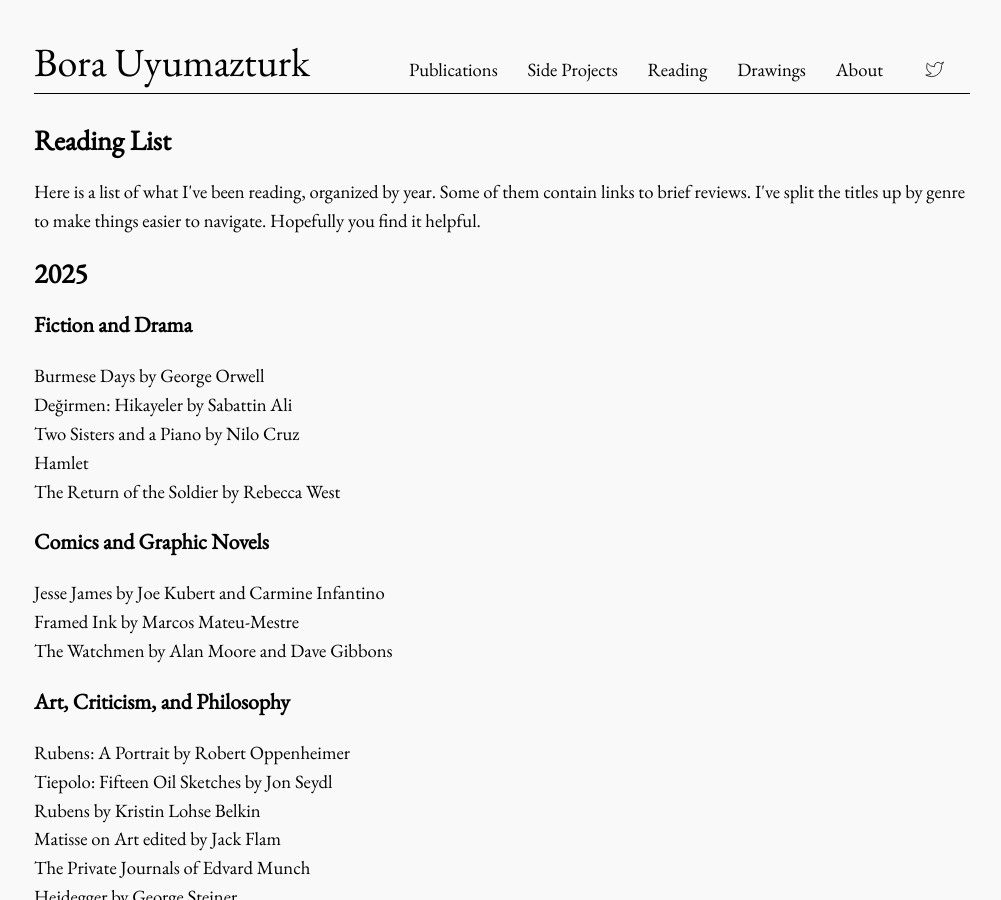
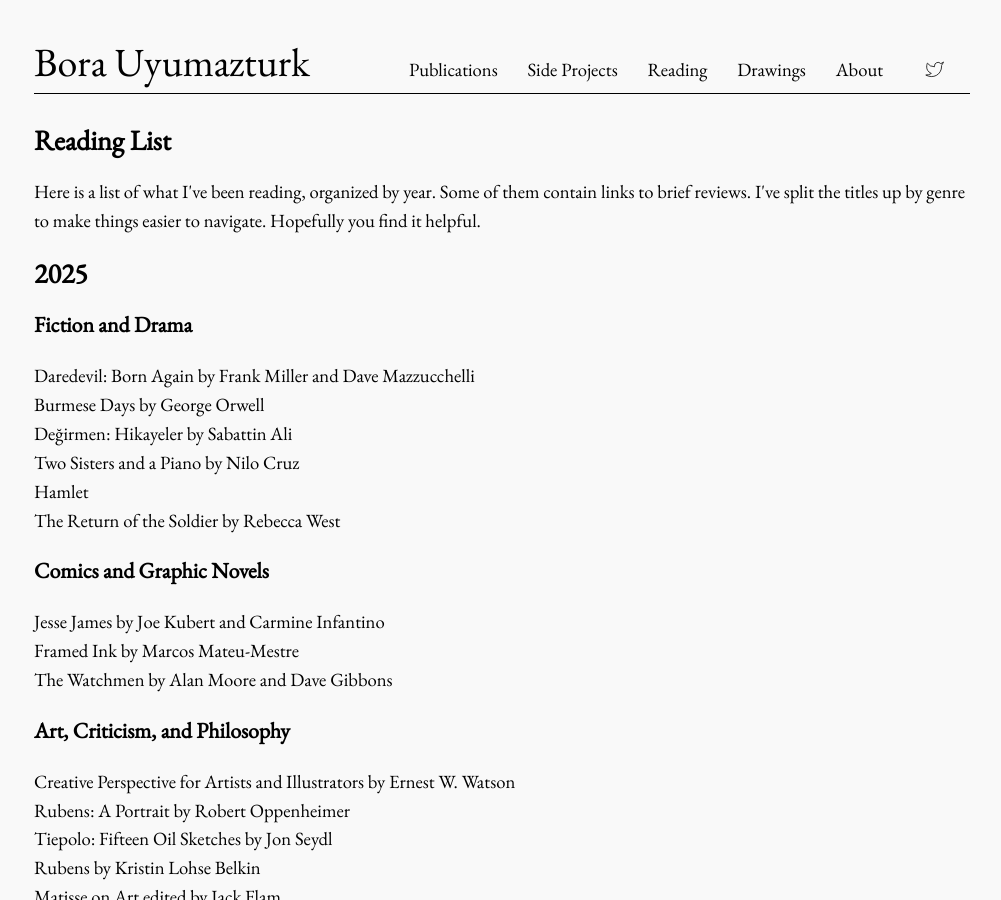
Before and after one commit to bora-uyumazturk/bora-uyumazturk.github.io, a Jekyll site: the page built from reading.html, in a window 1280 px wide and 900 px high. Shown: the whole window, without its empty margins (138-1139 px from the left). Built offline with Jekyll 4.4.1, drawn with Linux system fonts in a browser that asks for light colours.

Commit message:
Update reading.html

```diff
--- a/reading.html
+++ b/reading.html
@@ -16,6 +16,7 @@
 
   <h3>Fiction and Drama</h3>
 
+  Daredevil: Born Again by Frank Miller and Dave Mazzucchelli <br>
   Burmese Days by George Orwell <br>
   Değirmen: Hikayeler by Sabattin Ali <br>
   Two Sisters and a Piano by Nilo Cruz <br>
@@ -30,6 +31,7 @@
 
   <h3>Art, Criticism, and Philosophy</h3>
 
+  Creative Perspective for Artists and Illustrators by Ernest W. Watson <br>
   Rubens: A Portrait by Robert Oppenheimer <br>
   Tiepolo: Fifteen Oil Sketches by Jon Seydl <br>
   Rubens by Kristin Lohse Belkin <br>
```
